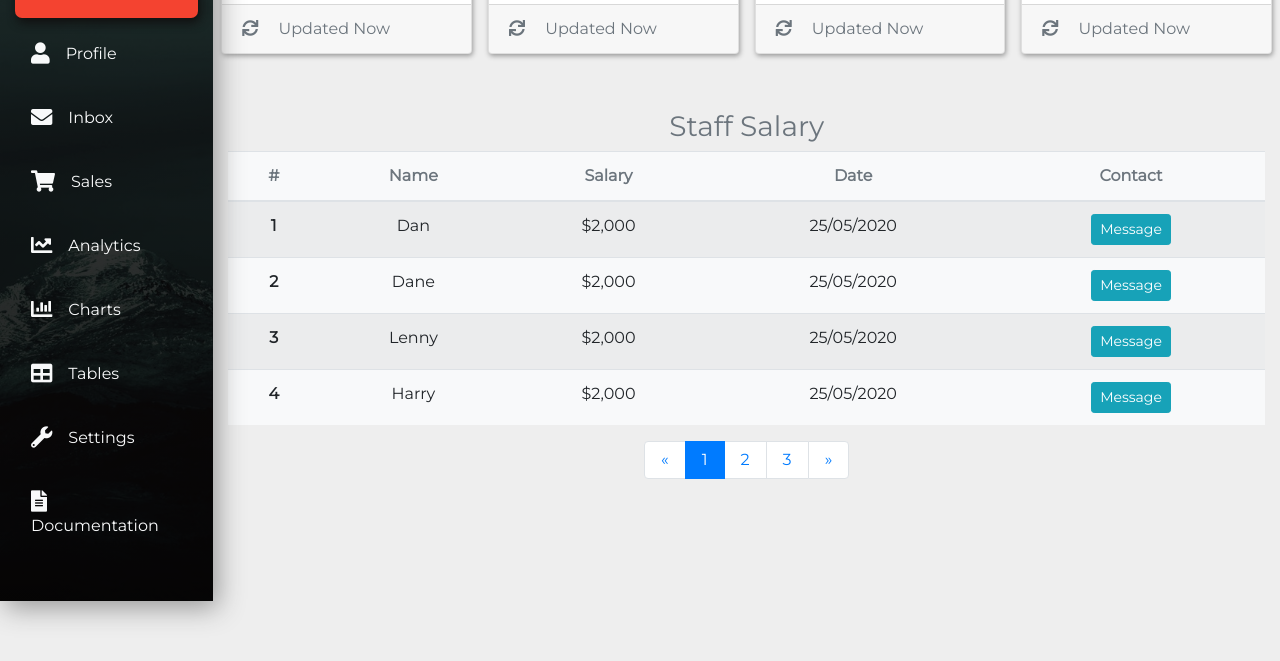
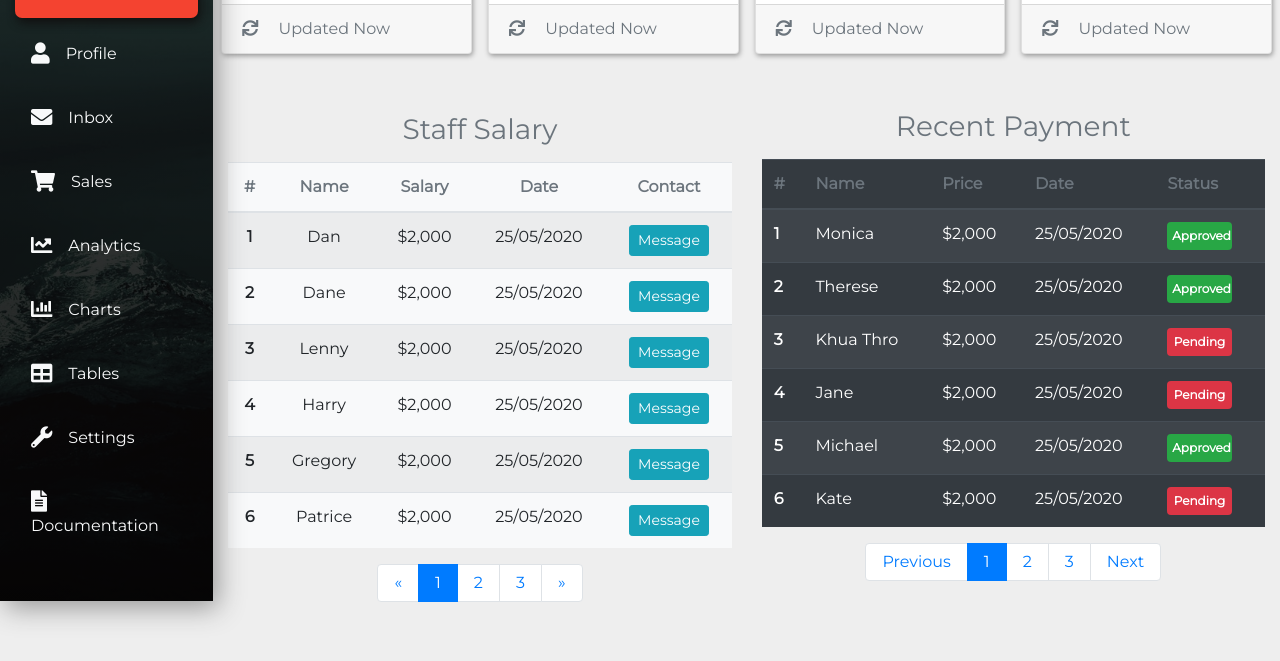
Before and after one commit to peakacode/admin_dashboard, a plain HTML site: page index.html in a window 1280 px wide. Shown: the part 199-860 px from the top of the page. Before the commit the page ends 800 px from the top, so only its background shows below. Drawn offline with nearby package versions, Linux system fonts and the light colour scheme.

Commit message:
admin_dashboard-table_2
My Daily Code Along Journey
admin_dashboard-by-george_lomidze@skillshare

```diff
--- a/index.html
+++ b/index.html
@@ -191,9 +191,9 @@
       <div class="container-fluid">
         <div class="row mb-5">
           <div class="col-xl-10 col-lg-9 col-mg-8 ml-auto">
-            <div class="row">
-              <div class="col-12">
-                <h3 class="text-muted text-center mb-3`">Staff Salary</h3>
+            <div class="row align-items-center">
+              <div class="col-xl-6 col-12 mb-4 mb-xl-0">
+                <h3 class="text-muted text-center mb-3">Staff Salary</h3>
                 <table class="table table-striped bg-light text-center">
                   <thead>
                     <tr class="text-muted">
@@ -233,10 +233,25 @@
                       <td>25/05/2020</td>
                       <td><button type="button" class="btn btn-info btn-sm">Message</button></td>
                     </tr>
+                    <tr>
+                      <th>5</th>
+                      <td>Gregory</td>
+                      <td>$2,000</td>
+                      <td>25/05/2020</td>
+                      <td><button type="button" class="btn btn-info btn-sm">Message</button></td>
+                    </tr>
+                    <tr>
+                      <th>6</th>
+                      <td>Patrice</td>
+                      <td>$2,000</td>
+                      <td>25/05/2020</td>
+                      <td><button type="button" class="btn btn-info btn-sm">Message</button></td>
+                    </tr>
+
                   </tbody>
                 </table>
 
-                <!-- pagination start -->
+                <!-- pagination 1 start -->
                 <nav>
                   <ul class="pagination justify-content-center">
                     <li class="page-item">
@@ -266,10 +281,100 @@
                     </li>
                   </ul>
                 </nav>
-                <!-- pagination end -->
+                <!-- pagination 1 end -->
+              </div>
+
+              <div class="col-xl-6 col-12 mb-4">
+                <h3 class="text-muted text-center mb-3">Recent Payment</h3>
+                <table class="table table-dark table-hover table-striped text-left">
+                   <thead>
+                    <tr class="text-muted">
+                      <th>#</th>
+                      <th>Name</th>
+                      <th>Price</th>
+                      <th>Date</th>
+                      <th>Status</th>
+                    </tr>
+                  </thead>
+                  <tbody>
+                    <tr>
+                      <th>1</th>
+                      <td>Monica</td>
+                      <td>$2,000</td>
+                      <td>25/05/2020</td>
+                      <td><span class="badge badge-success w-75 py-2">Approved</span></td>
+                    </tr>
+                    <tr>
+                      <th>2</th>
+                      <td>Therese</td>
+                      <td>$2,000</td>
+                      <td>25/05/2020</td>
+                      <td><span class="badge badge-success w-75 py-2">Approved</span></td>
+                    </tr>
+                    <tr>
+                      <th>3</th>
+                      <td>Khua Thro</td>
+                      <td>$2,000</td>
+                      <td>25/05/2020</td>
+                      <td><span class="badge badge-danger w-75 py-2">Pending</span></td>
+                    </tr>
+                    <tr>
+                      <th>4</th>
+                      <td>Jane</td>
+                      <td>$2,000</td>
+                      <td>25/05/2020</td>
+                      <td><span class="badge badge-danger w-75 py-2">Pending</span></td>
+                    </tr>
+                    <tr>
+                      <th>5</th>
+                      <td>Michael</td>
+                      <td>$2,000</td>
+                      <td>25/05/2020</td>
+                      <td><span class="badge badge-success w-75 py-2">Approved</span></td>
+                    </tr>
+                    <tr>
+                      <th>6</th>
+                      <td>Kate</td>
+                      <td>$2,000</td>
+                      <td>25/05/2020</td>
+                      <td><span class="badge badge-danger w-75 py-2">Pending</span></td>
+                    </tr>
+                  </tbody>
+                </table>
+
+                <!-- pagination 2 start -->
+                <nav>
+                  <ul class="pagination justify-content-center">
+                    <li class="page-item">
+                      <a href="#" class="page-link py-2 px-3">
+                        <span>Previous</span>
+                      </a>
+                    </li>
+                    <li class="page-item active">
+                      <a href="#" class="page-link py-2 px-3">
+                        1
+                      </a>
+                    </li>
+                    <li class="page-item">
+                      <a href="#" class="page-link py-2 px-3">
+                        2
+                      </a>
+                    </li>
+                    <li class="page-item">
+                      <a href="#" class="page-link py-2 px-3">
+                        3
+                      </a>
+                    </li>
+                    <li class="page-item">
+                      <a href="#" class="page-link py-2 px-3">
+                        <span>Next</span>
+                      </a>
+                    </li>
+                  </ul>
+                </nav>
+                <!-- pagination 2 end -->
 
               </div>
-              <div class="col-12"></div>
             </div>
           </div>
         </div>
```
